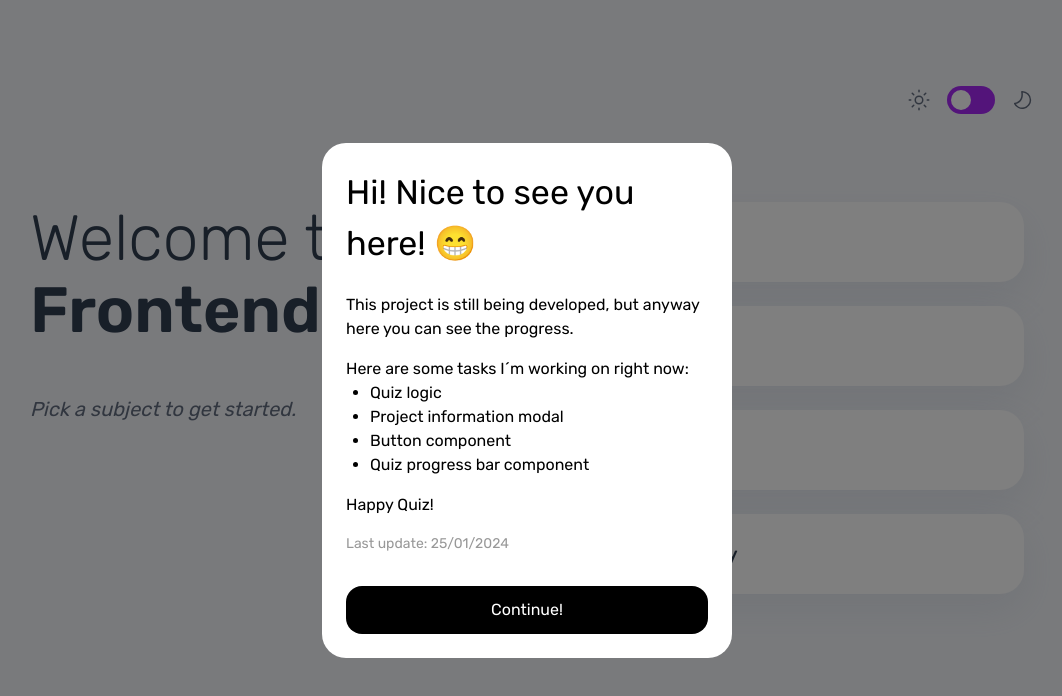
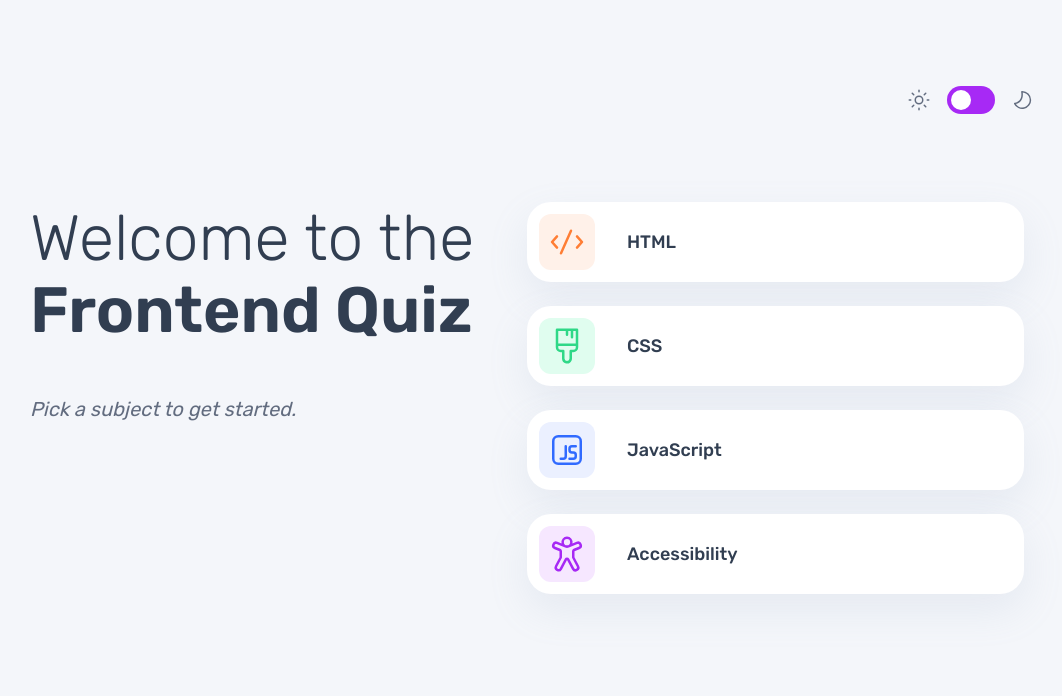
Before and after one commit to MarcAlva2003/quizz-app-react, a React (Vite) app: page / in a window 1280 px wide. Shown: the top 696 px of the page, without its empty margins (113-1175 px from the left). Built offline with nearby package versions, Linux system fonts and the light colour scheme.

Commit message:
Hide progres modal

```diff
--- a/src/App.tsx
+++ b/src/App.tsx
@@ -7,7 +7,7 @@ import { useState } from "react";
 
 function App() {
   const { publicRouter } = useAppRouter();
-  const [showProgressModal, setProgressModal] = useState<boolean>(true);
+  const [showProgressModal, setProgressModal] = useState<boolean>(false);
   return (
     <div className="bg-grey w-full min-h-screen dark:bg-navy-dark app-content-container">
       <HeaderComponent />
```
